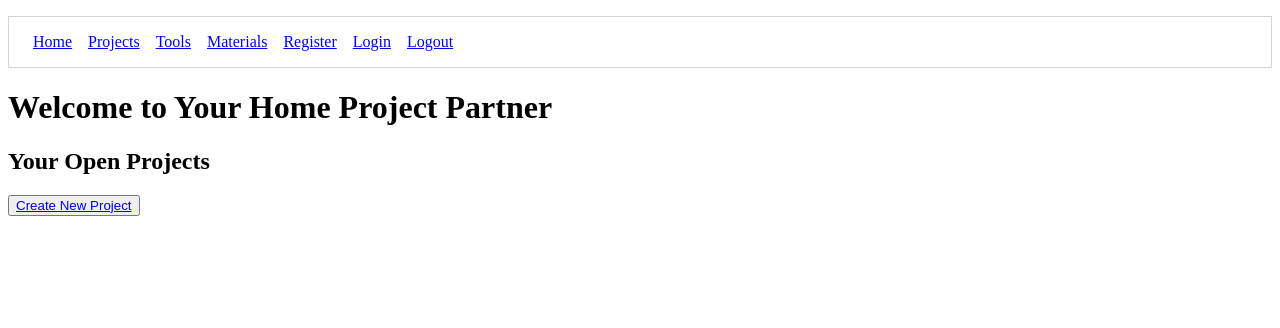
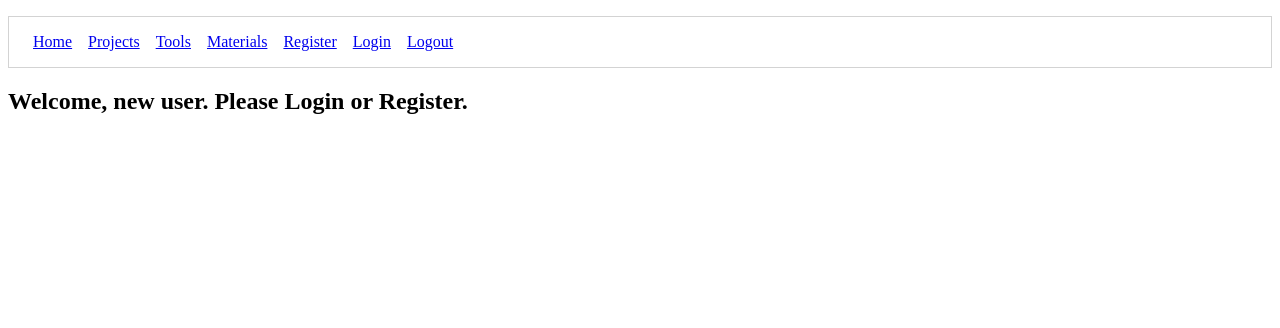
Before and after one commit to Jeff-Hill/Project-Partner, a Django app: page / in a window 1280 px wide. Shown: the top 328 px of the page. Run offline with Django 3.2, Linux system fonts and the light colour scheme; data that the repository does not hold is empty.

Commit message:
is authenticated on home page

```diff
--- a/projectpartnerproject/projectpartnerapp/templates/home.html
+++ b/projectpartnerproject/projectpartnerapp/templates/home.html
@@ -9,9 +9,10 @@
   </head>
   <body>
     {% block content %}
-    <h1>Welcome to Your Home Project Partner</h1>
+    {% if request.user.is_authenticated %}
+      <h2>Welcome, {{ user.first_name }}. Thanks for logging in.</h2>
 
-    <h2>Your Open Projects</h2>
+    <h3>Your Open Projects</h3>
     <button><a href="{% url 'projectpartnerapp:project_form' %}">Create New Project</a></button>
 
     <ul style="list-style-type:none">
@@ -34,6 +35,9 @@
 
     {% endfor %}
     </ul>
+      {% else %}
+          <h2>Welcome, new user. Please Login or Register.</h2>
+    {% endif %}
     {% endblock %}
   </body>
 </html>
--- a/projectpartnerproject/projectpartnerapp/templates/projects/list.html
+++ b/projectpartnerproject/projectpartnerapp/templates/projects/list.html
@@ -16,6 +16,7 @@
 
     <ul style="list-style-type:none">
     {% for project in all_projects %}
+      {% if project.owner_id == user.id%}
            <li> <a href="{% url 'projectpartnerapp:project' project.id %}">Project Name: {{ project.name }} </a></li>
             <li>Description: {{project.description}}</li>
             <li>Location: {{project.location}}</li>
@@ -28,6 +29,7 @@
             <li>Project Completed: Yes</li>
             {% endif %}
             <br></br>
+      {% endif %}
 
 
     {% endfor %}
--- a/projectpartnerproject/projectpartnerapp/views/projects/list.py
+++ b/projectpartnerproject/projectpartnerapp/views/projects/list.py
@@ -10,6 +10,7 @@ from ..connection import Connection
 def project_list(request):
     if request.method == 'GET':
         with sqlite3.connect(Connection.db_path) as conn:
+            user = request.user
             conn.row_factory = sqlite3.Row
             db_cursor = conn.cursor()
 
@@ -24,7 +25,7 @@ def project_list(request):
                 p.owner_id,
                 p.completed
             from projectpartnerapp_project p
-            """)
+            """,(user.id,))
 
             all_projects = []
             dataset = db_cursor.fetchall()
```
